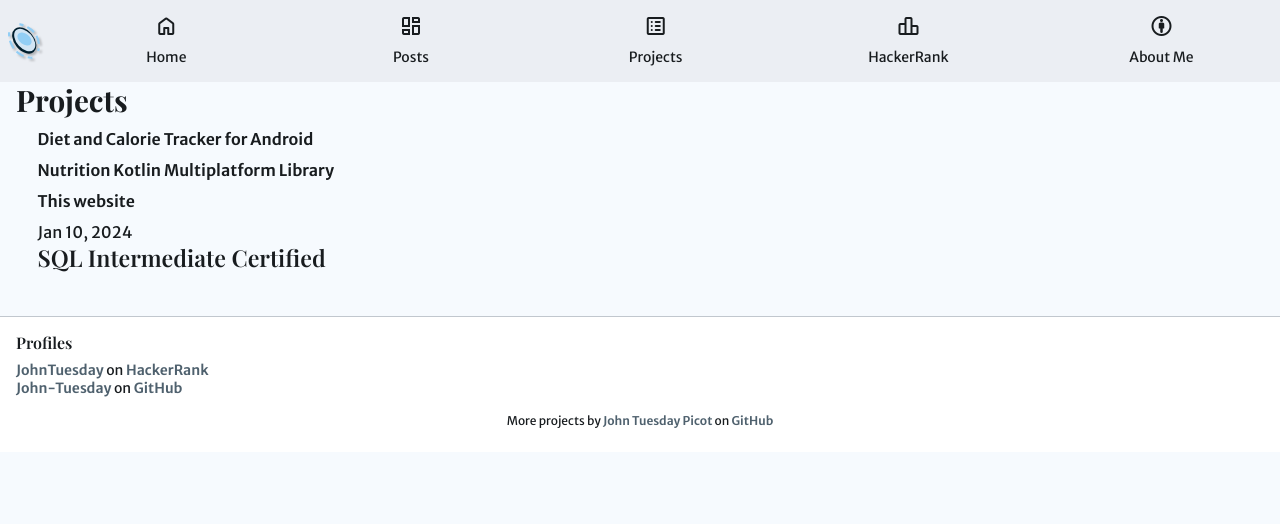
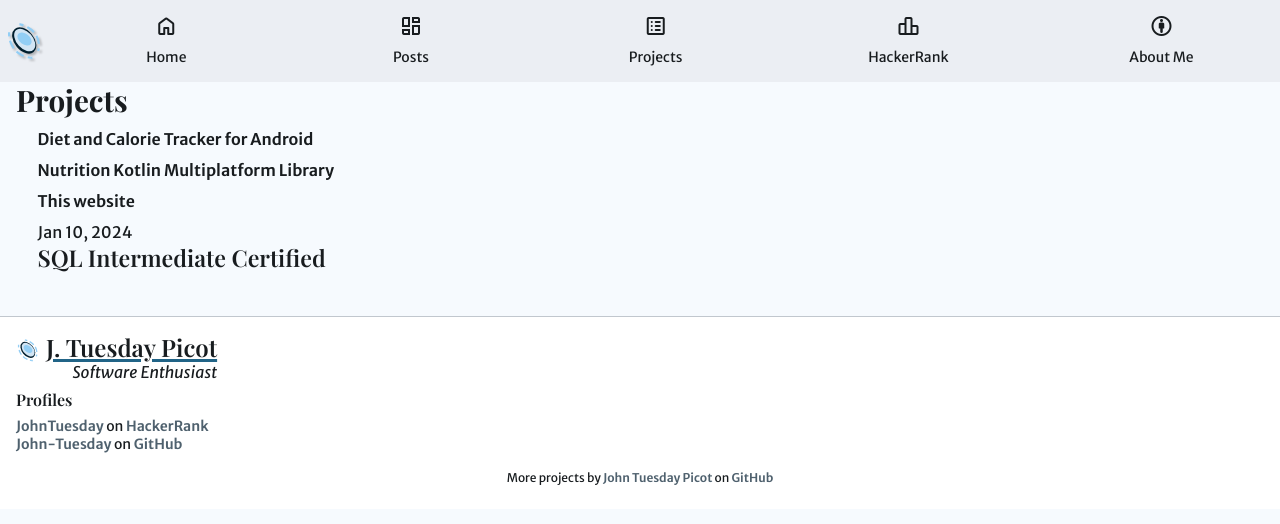
Before and after one commit to John-Tuesday/John-Tuesday.github.io, a Jekyll site: the page built from index.md, in a window 1280 px wide. Shown: the top 524 px of the page. Built offline with Jekyll 4.4.1, drawn with Linux system fonts in a browser that asks for light colours; some web fonts are replaced.

Commit message:
Add footer logo

```diff
--- a/_includes/footer.html
+++ b/_includes/footer.html
@@ -1,4 +1,13 @@
 <footer id="page-footer" class="page-footer">
+  <section id="page-footer-logo-container" class="-footer-row">
+    <h2>
+      <svg id="page-footer-logo" class="logo-svg" viewBox="0 0 100 100">
+        <use id="page-footer-logo-svg" href="/assets/svg/favicon-light.svg#svg1" width="100%" height="100%"/>
+      </svg>
+      {{- site.data.owner.as-heading }}
+    </h2>
+    <p>{{ site.data.owner.tagline }}</p>
+  </section>
   <section class="footer-row" id="footer-link-groups">
     <article class="footer-profiles">
       <h2>Profiles</h2>
--- a/_sass/footer.scss
+++ b/_sass/footer.scss
@@ -28,6 +28,30 @@ footer#page-footer {
     }
 }
 
+section#page-footer-logo-container {
+    text-align: end;
+    align-self: flex-start;
+
+    h2 {
+        text-decoration: underline c.$primary solid .125em;
+        @include font.font-headline-small();
+        font-weight: 700;
+    }
+    p {
+        margin: unset;
+        font-style: italic;
+        @include font.font-body-large();
+    }
+}
+
+svg#page-footer-logo {
+    height: 1em;
+    min-width: 1em;
+    min-height: 1em;
+    vertical-align: bottom;
+    margin-inline-end: 0.25em;
+}
+
 .footer-row {
     display: flex;
     flex-direction: row;
```
